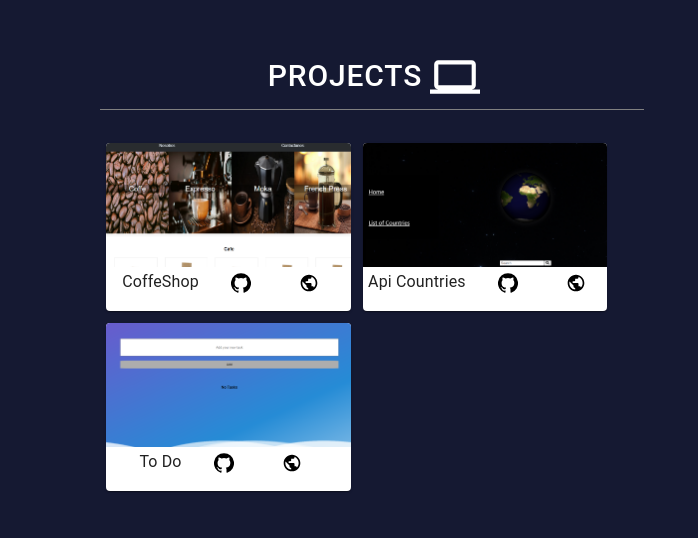
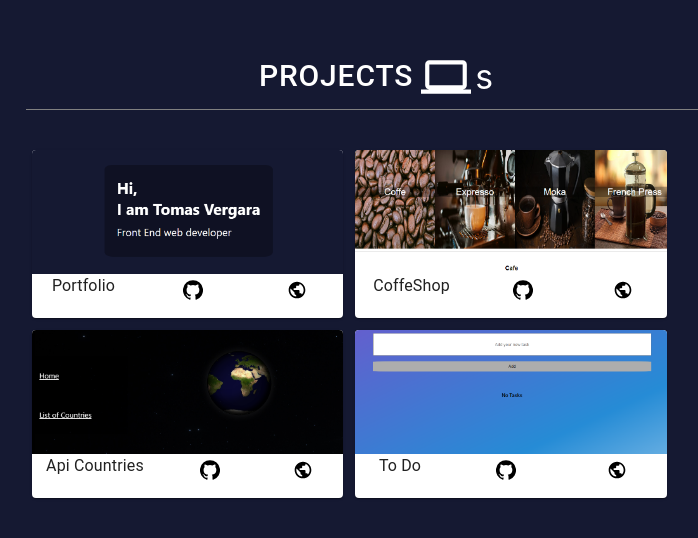
Before and after one commit to tomasVergara14/portfolio-tomas-vergara, a React (Create React App) app: page / in a window 1280 px wide. Shown: the part 2555-3093 px from the top of the page, without its empty margins (268-966 px from the left). Built offline with nearby package versions, Linux system fonts and the light colour scheme.

Commit message:
projects protfolio

```diff
--- a/src/Components/Elements/Cards/ProjectsCards.jsx
+++ b/src/Components/Elements/Cards/ProjectsCards.jsx
@@ -30,7 +30,10 @@ const ProjectsCards = ({projectName, image, link, web}) => {
                     image={image}
                     alt="Paella dish"
                 />
-                <Typography>{projectName} <GitHubIcons link={link} /> <PublicIcons  web={web}/> </Typography>
+                <Typography
+                style={{display:"flex", justifyContent:"space-around", alignContent:"center", flexWrap:"wrap"}}>
+                    {projectName} <GitHubIcons link={link} /> <PublicIcons  web={web}/>
+                </Typography>
 
             </Card>
 
--- a/src/Components/Elements/Icons/PublicIcons.jsx
+++ b/src/Components/Elements/Icons/PublicIcons.jsx
@@ -11,6 +11,8 @@ const PublicIcons = ({web}) => {
             style={{
                 color:"black",
                 fontSize:10,
+                margin:0,
+                padding:0
             }}
             endIcon={<Public
                 style={{
--- a/src/Components/Pages/Projects/Projects.css
+++ b/src/Components/Pages/Projects/Projects.css
@@ -16,6 +16,7 @@
 }
 .projectsList{
     width: 100%;
-    display: flex;
-    flex-wrap: wrap;
+        display: flex;
+        flex-direction: row;
+        flex-wrap: wrap;
 }
--- a/src/Components/Pages/Projects/Projects.jsx
+++ b/src/Components/Pages/Projects/Projects.jsx
@@ -9,13 +9,13 @@ const Projects = () => {
     return (
         <div className="projectsCard">
             <div className="ProjectsTitle">
-                <ProjectsIcon/>
+                <ProjectsIcon/>s
             </div>
             <div className="projectsList">
+                <ProjectsCards projectName="Portfolio" image="Portfolio.png" link="https://github.com/tomasVergara14/portfolio-tomas-vergara" web="http://to-do-express.herokuapp.com/" />
                 <ProjectsCards projectName="CoffeShop" image="CoffeShop.png " link="https://github.com/tomasVergara14/proyecto-coffe" web="https://proyecto-coffeshop.web.app/" />
                 <ProjectsCards projectName="Api Countries" image="ApiCountries.png" link="https://github.com/tomasVergara14/countries-react" web="https://country-react-14.herokuapp.com/" />
                 <ProjectsCards projectName="To Do" image="toDo.png" link="https://github.com/tomasVergara14/to-do-vainilla" web="http://to-do-express.herokuapp.com/" />
-
             </div>
 
         </div>
--- a/src/Components/Pages/Skills/Skills.jsx
+++ b/src/Components/Pages/Skills/Skills.jsx
@@ -16,11 +16,11 @@ const Skills = () => {
                 <SkillsCards skill="CSS"/>
                 <SkillsCards skill="JS"/>
                 <SkillsCards skill="NODE JS"/>
+                <SkillsCards skill="Trello"/>
                 <SkillsCards skill="REACT JS"/>
+                <SkillsCards skill="Google"/>
                 <SkillsCards skill="Material UI"/>
                 <SkillsCards skill="SCRUM"/>
-                <SkillsCards skill="Trello"/>
-                <SkillsCards skill="Google"/>
             </div>
 
         </div>
```
Also changed, not shown: public/Portfolio.png (added), src/Images/coding.jpg (deleted).
